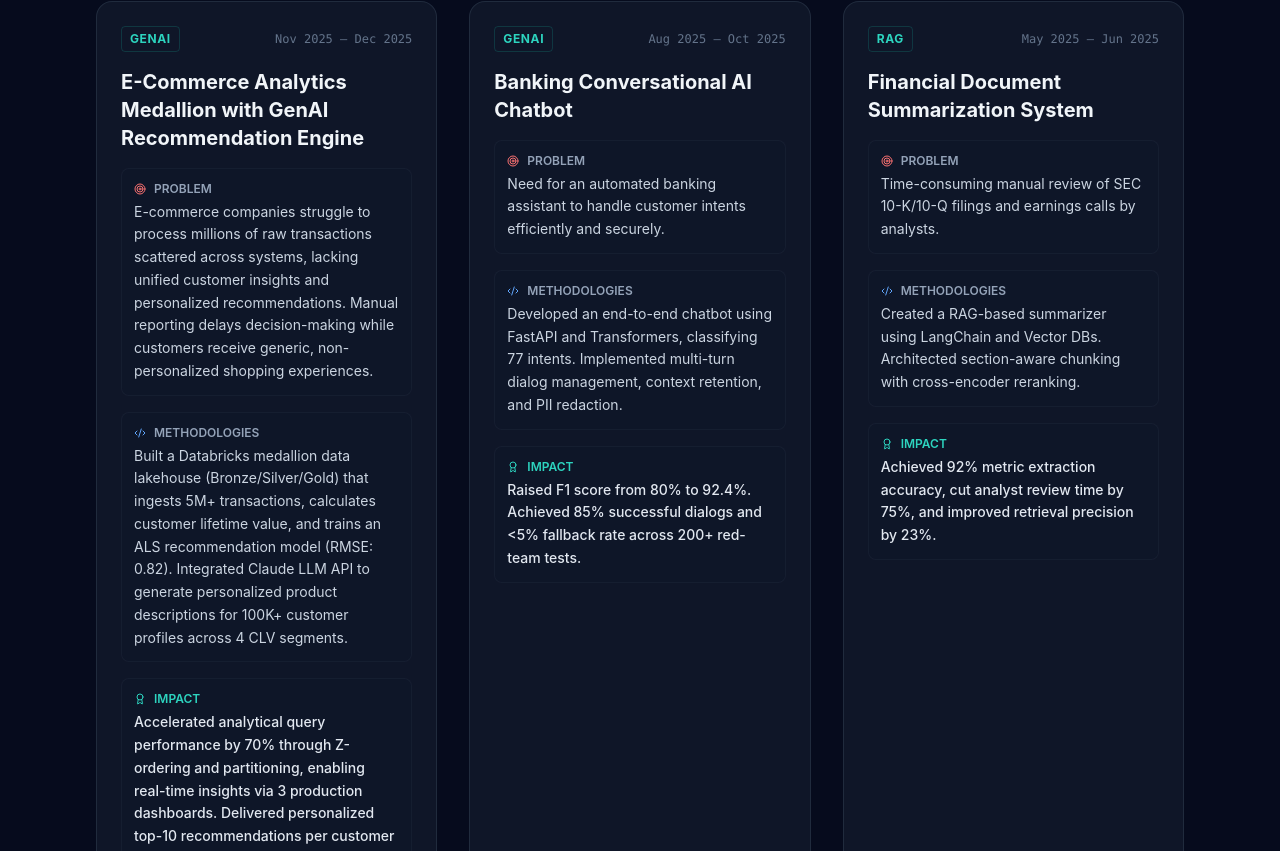
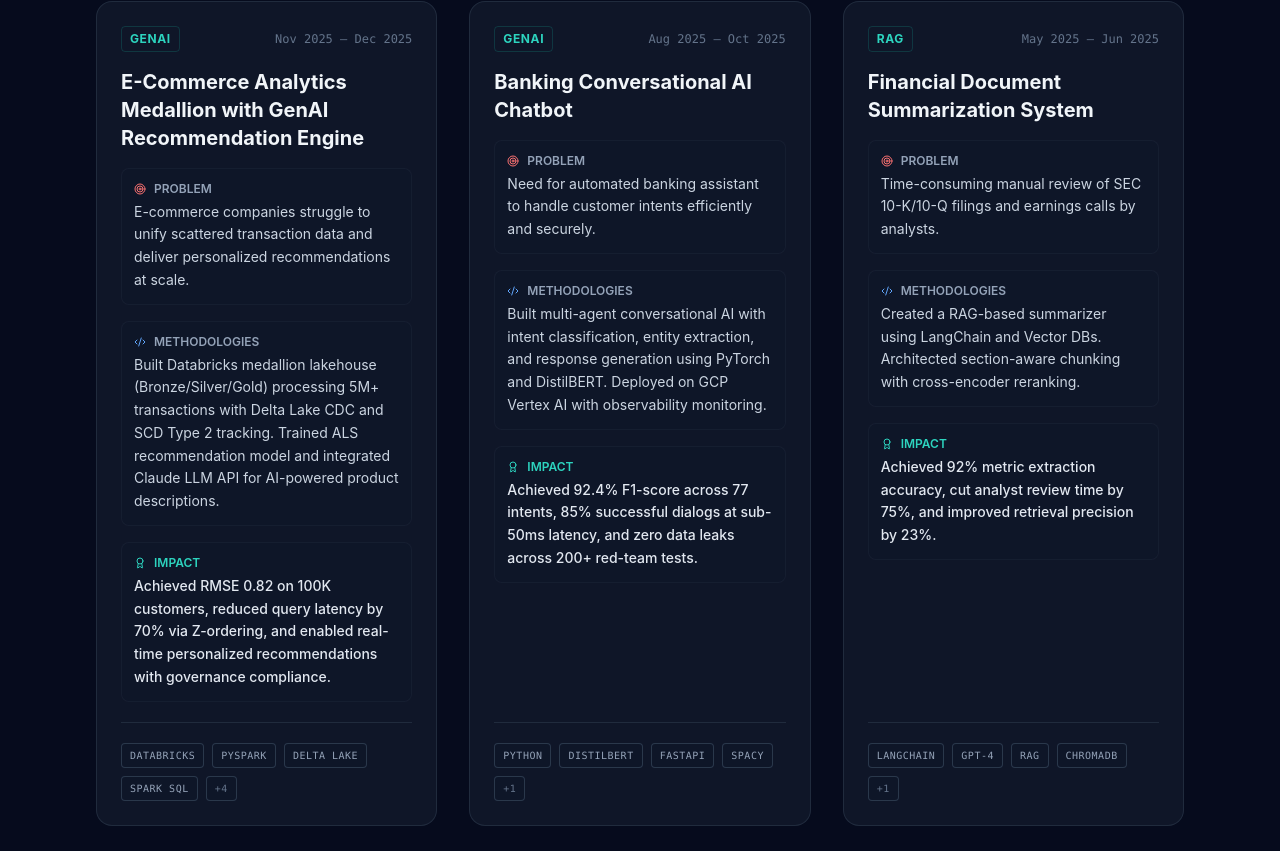
Before and after one commit to Sandetej/SANDEEPTEJA-PORTFOLIO, a React (Vite) app: page / in a window 1280 px wide. Shown: the part 2849-3700 px from the top of the page. Built offline with nearby package versions, Linux system fonts and the light colour scheme.

Commit message:
Refine project descriptions for clarity and impact

```diff
--- a/constants.ts
+++ b/constants.ts
@@ -92,18 +92,18 @@ export const RESUME_DATA = {
       period: "Nov 2025 – Dec 2025",
       category: "GenAI",
       technologies: ["Databricks", "PySpark", "Delta Lake", "Spark SQL", "MLlib (ALS)", "MLflow", "Unity Catalog", "Claude API"],
-      problem: "E-commerce companies struggle to process millions of raw transactions scattered across systems, lacking unified customer insights and personalized recommendations. Manual reporting delays decision-making while customers receive generic, non-personalized shopping experiences.",
-      solution: "Built a Databricks medallion data lakehouse (Bronze/Silver/Gold) that ingests 5M+ transactions, calculates customer lifetime value, and trains an ALS recommendation model (RMSE: 0.82). Integrated Claude LLM API to generate personalized product descriptions for 100K+ customer profiles across 4 CLV segments.",
-      impact: "Accelerated analytical query performance by 70% through Z-ordering and partitioning, enabling real-time insights via 3 production dashboards. Delivered personalized top-10 recommendations per customer with AI-powered explanations, transforming raw data into actionable business intelligence."
+      problem: "E-commerce companies struggle to unify scattered transaction data and deliver personalized recommendations at scale.",
+      solution: "Built Databricks medallion lakehouse (Bronze/Silver/Gold) processing 5M+ transactions with Delta Lake CDC and SCD Type 2 tracking. Trained ALS recommendation model and integrated Claude LLM API for AI-powered product descriptions.",
+      impact: "Achieved RMSE 0.82 on 100K customers, reduced query latency by 70% via Z-ordering, and enabled real-time personalized recommendations with governance compliance."
     },
     {
       title: "Banking Conversational AI Chatbot",
       period: "Aug 2025 – Oct 2025",
       category: "GenAI",
       technologies: ["Python", "DistilBERT", "FastAPI", "spaCy", "Hugging Face"],
-      problem: "Need for an automated banking assistant to handle customer intents efficiently and securely.",
-      solution: "Developed an end-to-end chatbot using FastAPI and Transformers, classifying 77 intents. Implemented multi-turn dialog management, context retention, and PII redaction.",
-      impact: "Raised F1 score from 80% to 92.4%. Achieved 85% successful dialogs and <5% fallback rate across 200+ red-team tests."
+      problem: "Need for automated banking assistant to handle customer intents efficiently and securely.",
+      solution: "Built multi-agent conversational AI with intent classification, entity extraction, and response generation using PyTorch and DistilBERT. Deployed on GCP Vertex AI with observability monitoring.",
+      impact: "Achieved 92.4% F1-score across 77 intents, 85% successful dialogs at sub-50ms latency, and zero data leaks across 200+ red-team tests."
     },
     {
       title: "Financial Document Summarization System",
@@ -121,7 +121,7 @@ export const RESUME_DATA = {
       technologies: ["Python", "SQL", "Time-Series Analysis"],
       problem: "Inefficient venue and staffing allocation due to unpredictable event attendance.",
       solution: "Developed forecasting models on historical event data to predict attendance trends.",
-      impact: "Optimized venue/staffing decisions by 40% and reduced annual costs by $250,000."
+      impact: "Reduced staffing over-allocation by 40% and projected $70K annualized savings."
     },
     {
       title: "Automated Membership Agent",
```
